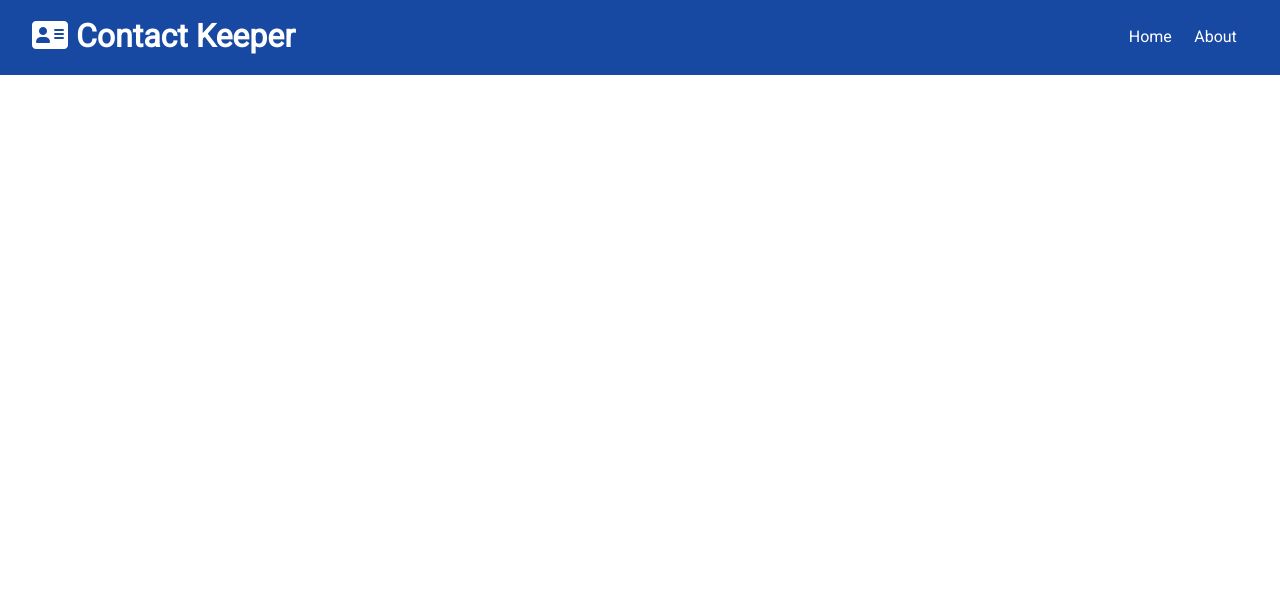
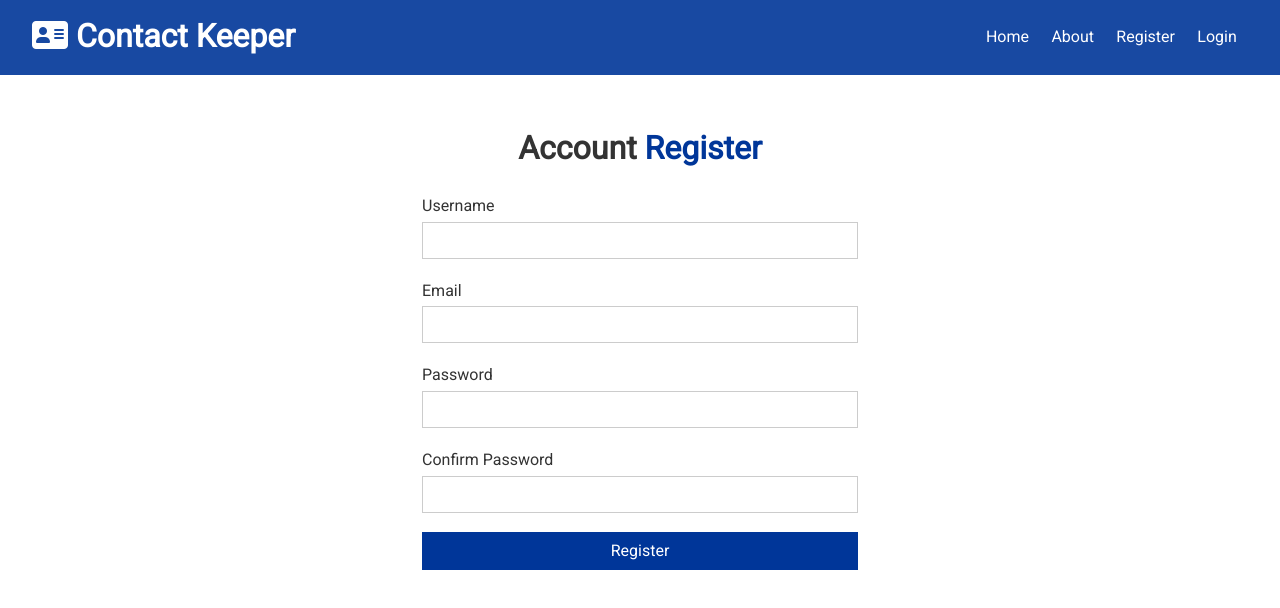
Before and after one commit to hayam8/contact_keeper, a React (Create React App) app in the folder client/: page /register in a window 1280 px wide. Shown: the top 608 px of the page. Built offline with nearby package versions, Linux system fonts and the light colour scheme.

Commit message:
Register & Login forms

```diff
--- a/client/src/App.js
+++ b/client/src/App.js
@@ -3,6 +3,8 @@
 import Navbar from "./components/layout/Navbar";
 import Home from "./components/pages/Home";
 import About from "./components/pages/About";
+import Register from "./components/auth/Register";
+import Login from "./components/auth/Login";
 import ContactState from "./context/contact/ContactState";
 import AuthState from "./context/auth/AuthState";
 import "./App.css";
@@ -18,6 +20,8 @@
               <Switch>
                 <Route exact path='/' component={Home} />
                 <Route exact path='/about' component={About} />
+                <Route exact path='/register' component={Register} />
+                <Route exact path='/login' component={Login} />
               </Switch>
             </div>
           </Fragment>
--- /dev/null
+++ b/client/src/components/auth/Login.js
@@ -0,0 +1,49 @@
+import React, { useState } from "react";
+
+const Login = () => {
+  const [user, setUser] = useState({
+    email: "",
+    password: ""
+  });
+
+  const { email, password } = user;
+
+  const onChange = e => {
+    setUser({ ...user, [e.target.name]: e.target.value });
+  };
+
+  const onSubmit = e => {
+    e.preventDefault();
+    console.log("Login submit");
+  };
+
+  return (
+    <div className='form-container'>
+      <h1>
+        Account <span className='text-primary'>Login</span>
+      </h1>
+      <form onSubmit={onSubmit}>
+        <div className='form-group'>
+          <label htmlFor='email'>Email</label>
+          <input type='email' name='email' value={email} onChange={onChange} />
+        </div>
+        <div className='form-group'>
+          <label htmlFor='password'>Password</label>
+          <input
+            type='password'
+            name='password'
+            value={password}
+            onChange={onChange}
+          />
+        </div>
+        <input
+          type='submit'
+          value='Login'
+          className='btn btn-primary btn-block'
+        ></input>
+      </form>
+    </div>
+  );
+};
+
+export default Login;
--- /dev/null
+++ b/client/src/components/auth/Register.js
@@ -0,0 +1,64 @@
+import React, { useState } from "react";
+
+const Register = () => {
+  const [user, setUser] = useState({
+    name: "",
+    email: "",
+    password: "",
+    password2: ""
+  });
+
+  const { name, email, password, password2 } = user;
+
+  const onChange = e => {
+    setUser({ ...user, [e.target.name]: e.target.value });
+  };
+
+  const onSubmit = e => {
+    e.preventDefault();
+    console.log("Register submit");
+  };
+
+  return (
+    <div className='form-container'>
+      <h1>
+        Account <span className='text-primary'>Register</span>
+      </h1>
+      <form onSubmit={onSubmit}>
+        <div className='form-group'>
+          <label htmlFor='name'>Username</label>
+          <input type='text' name='name' value={name} onChange={onChange} />
+        </div>
+        <div className='form-group'>
+          <label htmlFor='email'>Email</label>
+          <input type='email' name='email' value={email} onChange={onChange} />
+        </div>
+        <div className='form-group'>
+          <label htmlFor='password'>Password</label>
+          <input
+            type='password'
+            name='password'
+            value={password}
+            onChange={onChange}
+          />
+        </div>
+        <div className='form-group'>
+          <label htmlFor='password2'>Confirm Password</label>
+          <input
+            type='password'
+            name='password2'
+            value={password2}
+            onChange={onChange}
+          />
+        </div>
+        <input
+          type='submit'
+          value='Register'
+          className='btn btn-primary btn-block'
+        ></input>
+      </form>
+    </div>
+  );
+};
+
+export default Register;
--- a/client/src/components/layout/Navbar.js
+++ b/client/src/components/layout/Navbar.js
@@ -11,7 +11,15 @@
       <ul>
         <li>
           <Link to='/'>Home</Link>
+        </li>
+        <li>
           <Link to='/about'>About</Link>
+        </li>
+        <li>
+          <Link to='/register'>Register</Link>
+        </li>
+        <li>
+          <Link to='/login'>Login</Link>
         </li>
       </ul>
     </div>
```
